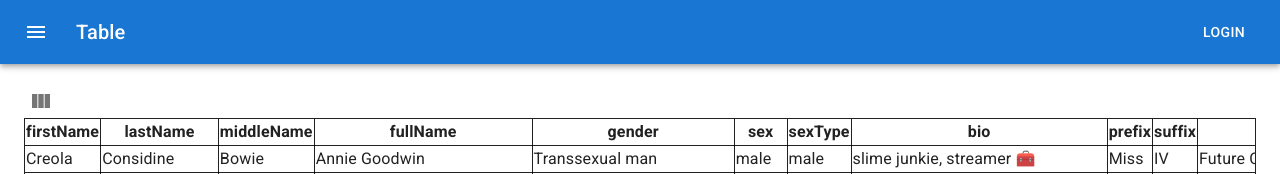
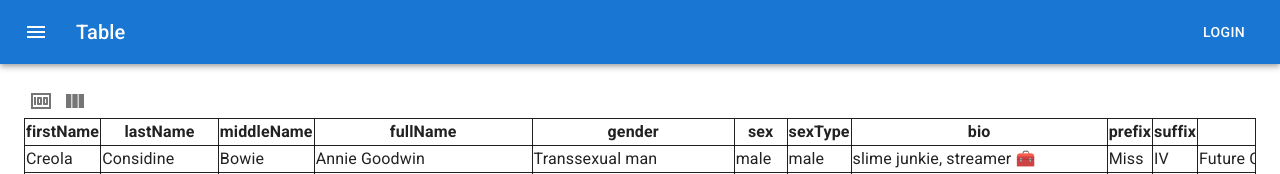
Before and after one commit to stdAlexTikhonov/table, a React (Vite) app in the folder apps/table/: page /basic in a window 1280 px wide. Shown: the top 174 px of the page. Built offline with nearby package versions, Linux system fonts and the light colour scheme; a web font is replaced by a local one.

Commit message:
fix(TASK-17): added 100 btn

```diff
--- a/apps/table/src/pages/Basic/Basic.tsx
+++ b/apps/table/src/pages/Basic/Basic.tsx
@@ -5,37 +5,35 @@ import styles from './Basic.module.scss';
 import IconButton from "@mui/material/IconButton";
 import Badge from '@mui/material/Badge';
 import ViewColumnIcon from '@mui/icons-material/ViewColumn';
+import MoneyIcon from "@mui/icons-material/Money";
 
 
 export const Basic = () => {
   const { columns, data, count, handleSetCount } = useCommon();
   const len = columns.length;
-  const [handred, setHandred] = useState(false);
+  const [hundred, setHundred] = useState(false);
   const [fixed, setFixed] = useState(false);
   const isMobile = /iPhone|iPad|iPod|Android/i.test(navigator.userAgent);
 
-  const width = (len < 10 || handred) ? '100%' : `${len * (100/count)}%`;
+  const width = (len < 10 || hundred) ? '100%' : `${len * (100/count)}%`;
 
   const handleClick = () => {
-    if (handred && fixed) {
+    if (!fixed) {
+      handleSetCount(len);
+      setFixed(true);
+    } else if (count === len) {
+      handleSetCount(10);
+    } else if (count > 2) {
+      handleSetCount(count - 2);
+    } else {
+      handleSetCount(len);
       setFixed(false);
-    } else if (handred) {
-      setHandred(false);
-    } else if (!fixed) {
-      handleSetCount(2);
-      setFixed(true);
-    } else if (count === 2) {
-      handleSetCount(4);
-    } else if (count === 4) {
-      handleSetCount(6);
-    } else if (count === 6) {
-      handleSetCount(8);
-    } else if (count === 8) {
-      handleSetCount(10);
-    } else if (count === 10) {
-      setHandred(true);
     }
   };
+
+  const handleHundred = () => {
+    setHundred(prev => !prev);
+  }
 
   useEffect(() => {
     const handleOrientation = () => {
@@ -61,8 +59,9 @@ export const Basic = () => {
 
   return (<div className={styles.wrapper}>
       <div className={styles.toolbar}>
-        <Badge badgeContent={fixed || handred ? handred ? len : count : null} color="primary">
-          <IconButton size='small' color={fixed ? 'primary' : 'default'} onClick={handleClick}><ViewColumnIcon /></IconButton>
+        <Badge badgeContent={fixed && !hundred ? count : null} color="primary">
+          <IconButton size='small' color={hundred ? 'primary' : 'default'} onClick={handleHundred}><MoneyIcon /></IconButton>
+          <IconButton size='small' color={fixed ? 'primary' : 'default'} onClick={handleClick} disabled={hundred}><ViewColumnIcon /></IconButton>
         </Badge>
       </div>
       <div style={{ flexGrow: 1, height: 0 }}>
```
